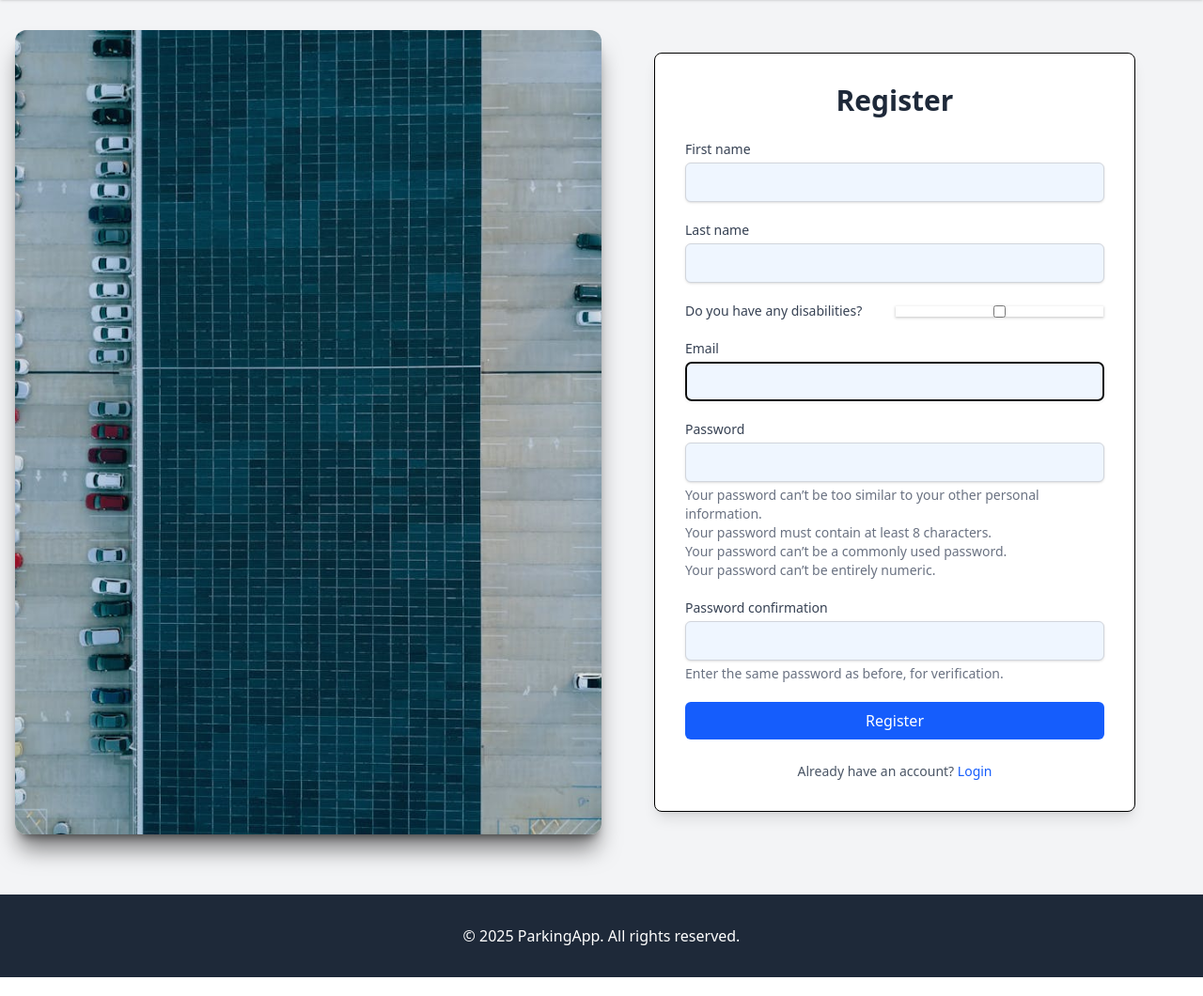
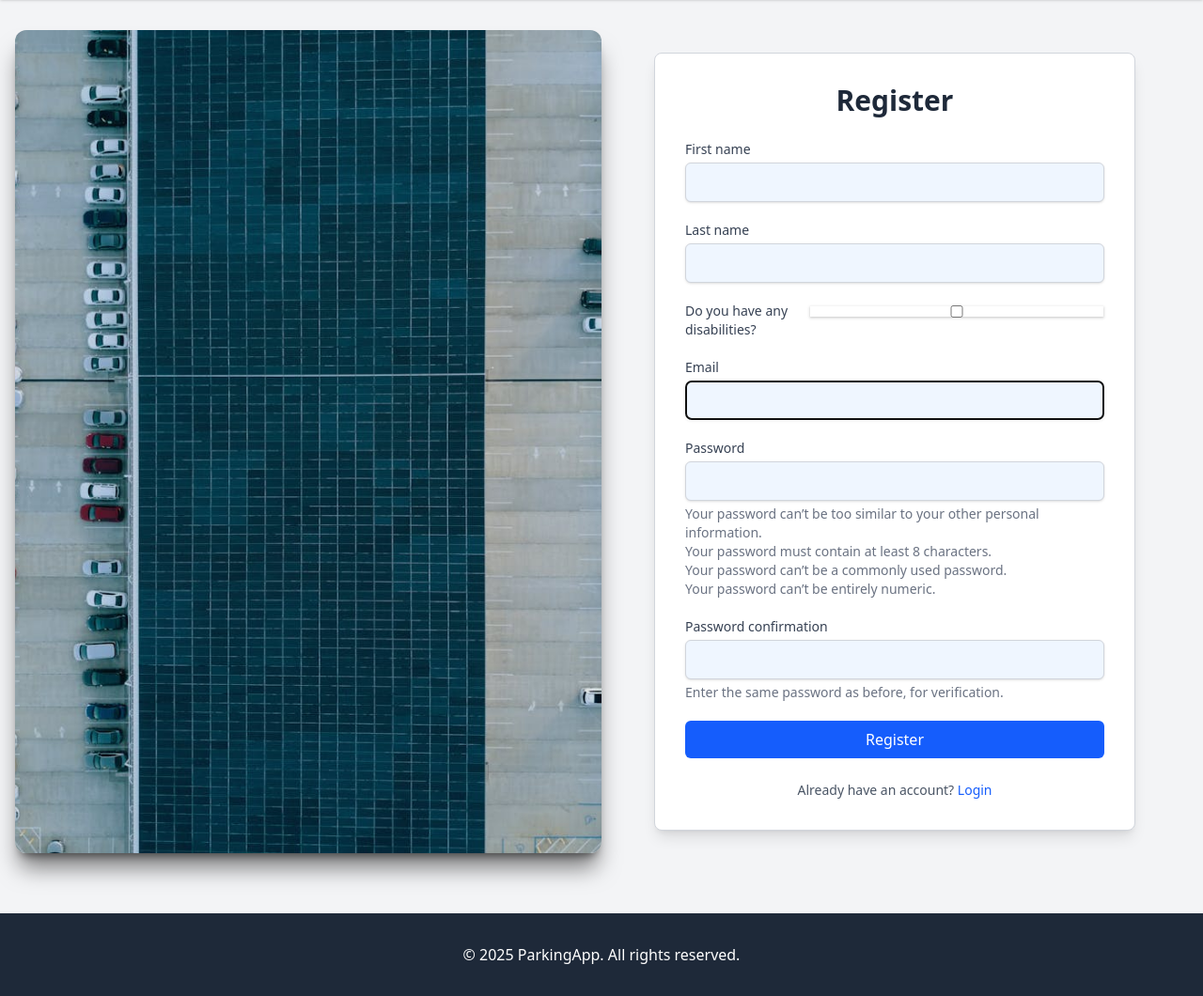
Before and after one commit to rishabhDev2700/parking-app, a Django app: page /register/ in a window 1280 px wide. Shown: the part 75-1135 px from the top of the page at 94% size. Run offline with Django 5.2, Linux system fonts and the light colour scheme; parts of the project's set-up code (start-up, migrations or seed data) failed here and were passed over.

Commit message:
adjusted forms

```diff
--- a/accounts/forms.py
+++ b/accounts/forms.py
@@ -20,7 +20,7 @@ class RegisterForm(UserCreationForm):
         widgets = {
             "is_handicap": forms.CheckboxInput(
                 attrs={
-                    "class": "text-blue-600 focus:ring-blue-500 border-gray-300 rounded w-auto p-4 inline-block"
+                    "class": "w-4 h-4 text-red-600 bg-gray-100 border-gray-300 rounded-sm focus:ring-red-500 dark:focus:ring-red-600 dark:ring-offset-gray-800 focus:ring-2 dark:bg-gray-700 dark:border-gray-600",
                 }
             ),
         }
--- a/accounts/templates/accounts/login.html
+++ b/accounts/templates/accounts/login.html
@@ -10,7 +10,7 @@
     <div
       class="relative flex items-center justify-center"
     >
-      <div class="p-8 rounded-lg shadow-lg w-full max-w-lg m-6 border bg-white">
+      <div class="p-8 rounded-lg shadow-lg w-full max-w-lg md:m-6 border border-gray-300 bg-white">
         <h2 class="text-3xl font-bold text-center text-gray-800 mb-6">Login</h2>
 
         <form method="post">
--- a/accounts/templates/accounts/register.html
+++ b/accounts/templates/accounts/register.html
@@ -11,7 +11,7 @@
 
   <!-- Form section -->
   <div class="relative flex items-center justify-center">
-    <div class="p-8 rounded-lg shadow-lg w-full max-w-lg m-6 bg-white/90 md:bg-white border">
+    <div class="p-8 rounded-lg shadow-lg w-full max-w-lg md:m-6 bg-white/90 md:bg-white border border-gray-300">
       <h2 class="text-3xl font-bold text-center text-gray-800 mb-6">Register</h2>
 
       <form method="post">
@@ -21,7 +21,7 @@
           <div>
             {% if field.name == "is_handicap" %}
             <div class="flex items-start justify-center">
-              <label for="{{ field.id_for_label }}" class="text-sm font-medium text-gray-700 w-full">
+              <label for="{{ field.id_for_label }}" class="text-sm font-medium text-gray-700">
                 {{ field.label }}
               </label>
               {{ field }}
```
